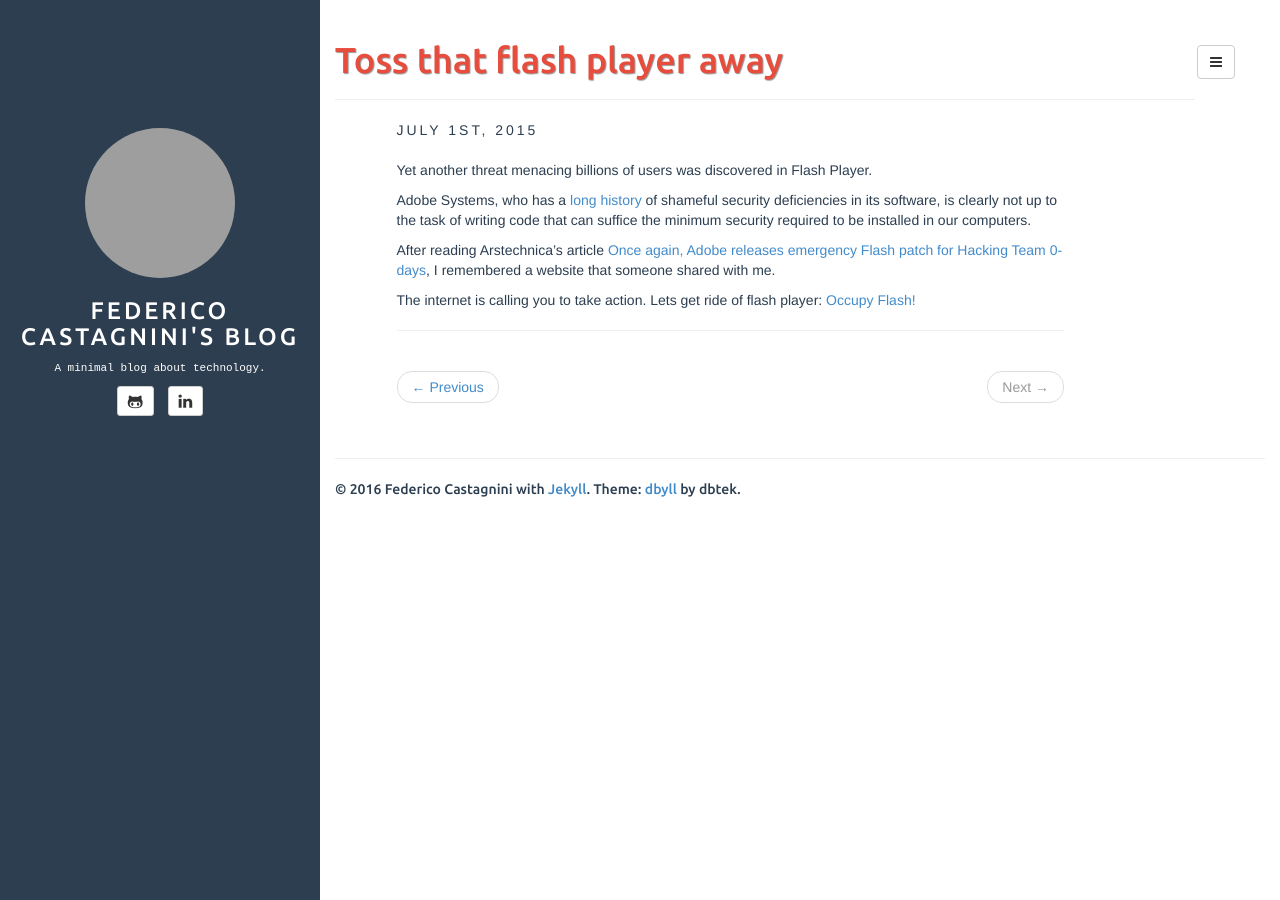
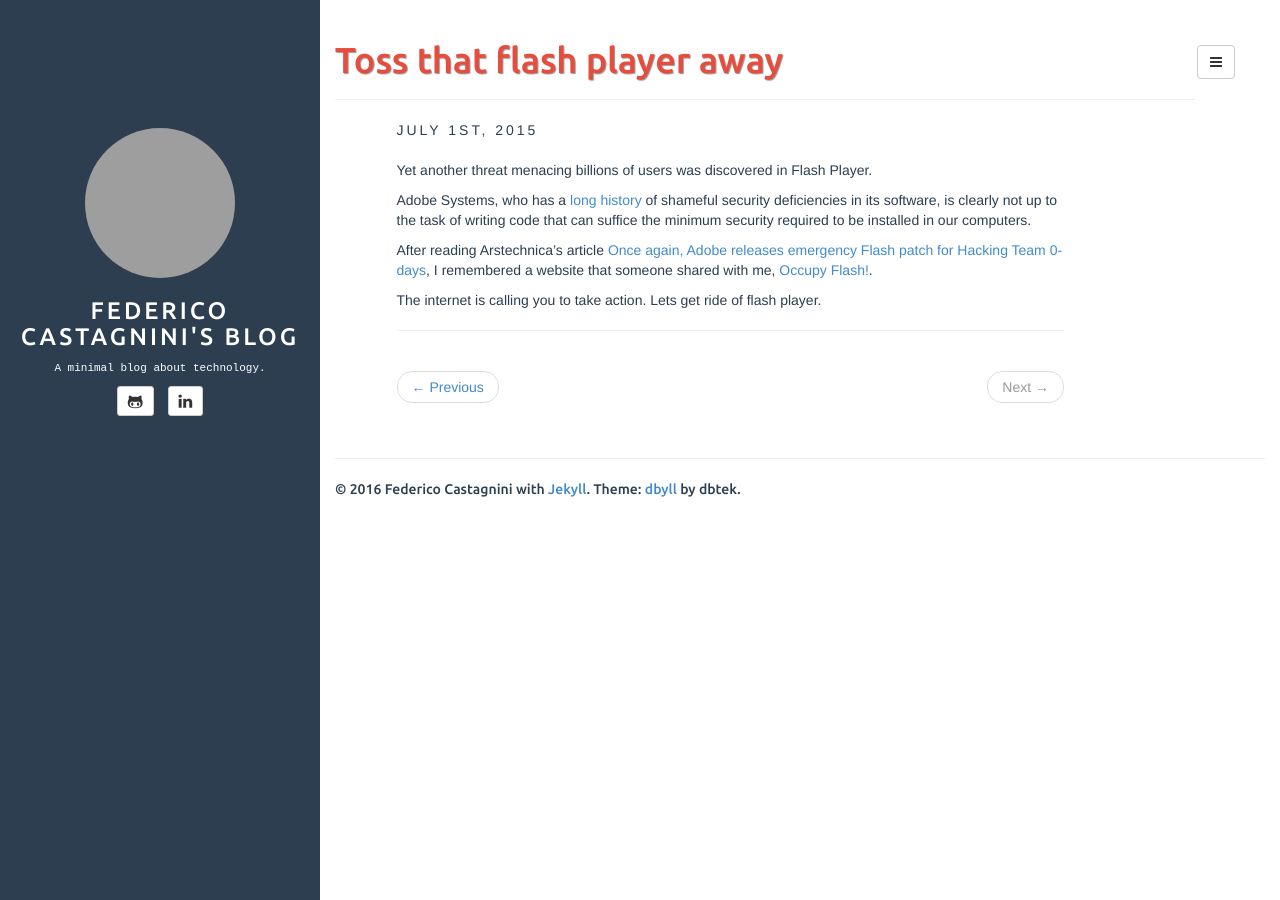
Before and after one commit to facastagnini/facastagnini.github.io, a Jekyll site: the page built from _posts/2015-07-01-Toss_that_flash_player_away.md, in a window 1280 px wide. Built offline with Jekyll 4.4.1, drawn with Linux system fonts in a browser that asks for light colours; grey boxes are pictures that could not be loaded.

```diff
--- a/_posts/2015-07-01-Toss_that_flash_player_away.md
+++ b/_posts/2015-07-01-Toss_that_flash_player_away.md
@@ -9,7 +9,7 @@ Yet another threat menacing billions of users was discovered in Flash Player.
 
 Adobe Systems, who has a [long history](https://helpx.adobe.com/security.html) of shameful security deficiencies in its software, is clearly not up to the task of writing code that can suffice the minimum security required to be installed in our computers.
 
-After reading Arstechnica's article [Once again, Adobe releases emergency Flash patch for Hacking Team 0-days](http://arstechnica.com/security/2015/07/once-again-adobe-releases-emergency-flash-patch-for-hacking-team-0-days/), I remembered a website that someone shared with me.
+After reading Arstechnica's article [Once again, Adobe releases emergency Flash patch for Hacking Team 0-days](http://arstechnica.com/security/2015/07/once-again-adobe-releases-emergency-flash-patch-for-hacking-team-0-days/), I remembered a website that someone shared with me, [Occupy Flash!](http://occupyflash.org).
 
 
-The internet is calling you to take action. Lets get ride of flash player: [Occupy Flash!](http://occupyflash.org)
+The internet is calling you to take action. Lets get ride of flash player.
```
